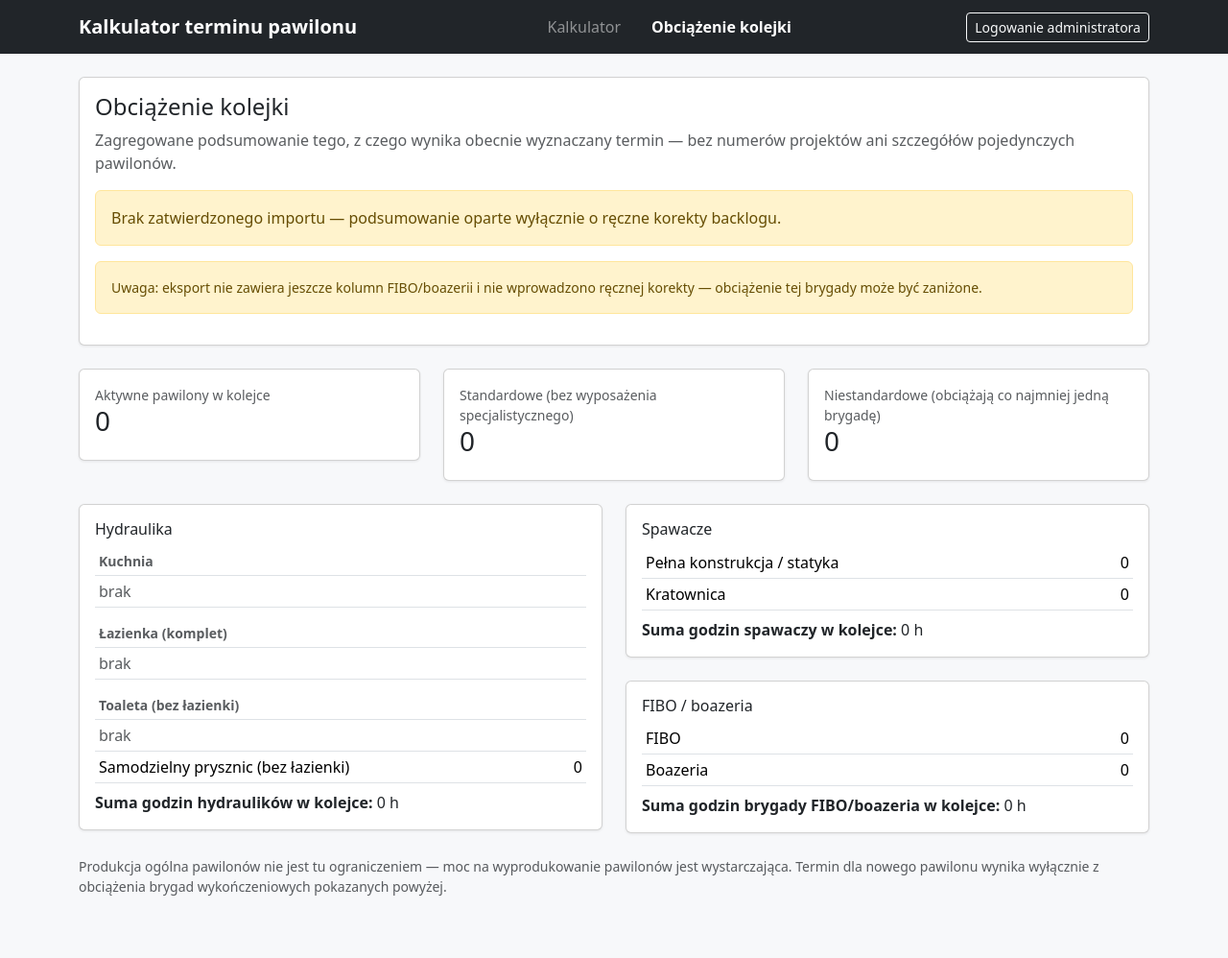
After one commit to bdrezek91/Kalkulator-terminu, a Django app: page /obciazenie/ in a window 1280 px wide. The commit adds this page. Shown: the whole page at 96% size. Run offline with Django 5.2, Linux system fonts and the light colour scheme; data that the repository does not hold is empty.

Commit message:
Make finishing brigades the only bottleneck; add public backlog breakdown tab
General production capacity (45 pavilions/week) is no longer part of the
earliest-week decision — it's shown as informational only. The result now
depends solely on the hydraulic/welding/FIBO-wood brigades, since production
capacity is not the actual constraint. A pavilion needing no specialist
equipment is now available from the nearest week.

Also add a public "Obciążenie kolejki" tab explaining what's driving the
current term: aggregate equipment-type counts and per-brigade hour totals
for the active queue, with no project codes/names ever shown.

```diff
--- /dev/null
+++ b/pawilony/templates/pawilony/backlog_summary.html
@@ -0,0 +1,123 @@
+{% extends "pawilony/base.html" %}
+{% block title %}Obciążenie kolejki — Kalkulator terminu pawilonu{% endblock %}
+{% block content %}
+<div class="card mb-4">
+    <div class="card-body">
+        <h1 class="h4 mb-2">Obciążenie kolejki</h1>
+        <p class="text-muted mb-3">
+            Zagregowane podsumowanie tego, z czego wynika obecnie wyznaczany termin —
+            bez numerów projektów ani szczegółów pojedynczych pawilonów.
+        </p>
+
+        {% if no_active_import %}
+            <div class="alert alert-warning">Brak zatwierdzonego importu — podsumowanie oparte wyłącznie o ręczne korekty backlogu.</div>
+        {% else %}
+            <p class="small text-muted mb-1">
+                {% if last_import_at %}Dane aktualne na: {{ last_import_at|date:"d.m.Y H:i" }}{% endif %}
+            </p>
+        {% endif %}
+        {% if data_is_stale and not no_active_import %}
+        <div class="alert alert-warning small">
+            Uwaga: dane mogą być nieaktualne{% if stale_threshold_hours %} (starsze niż {{ stale_threshold_hours }} godz.){% endif %}.
+        </div>
+        {% endif %}
+        {% if fibo_wood_may_be_understated %}
+        <div class="alert alert-warning small">
+            Uwaga: eksport nie zawiera jeszcze kolumn FIBO/boazerii i nie wprowadzono ręcznej korekty —
+            obciążenie tej brygady może być zaniżone.
+        </div>
+        {% endif %}
+    </div>
+</div>
+
+<div class="row mb-4">
+    <div class="col-md-4">
+        <div class="card"><div class="card-body">
+            <div class="text-muted small">Aktywne pawilony w kolejce</div>
+            <div class="h3">{{ breakdown.total_counted }}</div>
+        </div></div>
+    </div>
+    <div class="col-md-4">
+        <div class="card"><div class="card-body">
+            <div class="text-muted small">Standardowe (bez wyposażenia specjalistycznego)</div>
+            <div class="h3">{{ breakdown.standard_count }}</div>
+        </div></div>
+    </div>
+    <div class="col-md-4">
+        <div class="card"><div class="card-body">
+            <div class="text-muted small">Niestandardowe (obciążają co najmniej jedną brygadę)</div>
+            <div class="h3">{{ breakdown.custom_count }}</div>
+        </div></div>
+    </div>
+</div>
+
+<div class="row">
+    <div class="col-lg-6">
+        <div class="card mb-4">
+            <div class="card-body">
+                <h2 class="h6">Hydraulika</h2>
+                <table class="table table-sm mb-2">
+                    <tbody>
+                        <tr><th colspan="2" class="small text-muted">Kuchnia</th></tr>
+                        {% for wariant, n in breakdown.kuchnia.items %}
+                        <tr><td>{{ wariant }}</td><td class="text-end">{{ n }}</td></tr>
+                        {% empty %}
+                        <tr><td colspan="2" class="text-muted">brak</td></tr>
+                        {% endfor %}
+                        <tr><th colspan="2" class="small text-muted pt-3">Łazienka (komplet)</th></tr>
+                        {% for wariant, n in breakdown.lazienka.items %}
+                        <tr><td>{{ wariant }}</td><td class="text-end">{{ n }}</td></tr>
+                        {% empty %}
+                        <tr><td colspan="2" class="text-muted">brak</td></tr>
+                        {% endfor %}
+                        <tr><th colspan="2" class="small text-muted pt-3">Toaleta (bez łazienki)</th></tr>
+                        {% for wariant, n in breakdown.toaleta.items %}
+                        <tr><td>{{ wariant }}</td><td class="text-end">{{ n }}</td></tr>
+                        {% empty %}
+                        <tr><td colspan="2" class="text-muted">brak</td></tr>
+                        {% endfor %}
+                        <tr><td>Samodzielny prysznic (bez łazienki)</td><td class="text-end">{{ breakdown.prysznic_count }}</td></tr>
+                    </tbody>
+                </table>
+                <p class="mb-0"><strong>Suma godzin hydraulików w kolejce:</strong> {{ backlog.hydraulic_hours }} h</p>
+            </div>
+        </div>
+    </div>
+
+    <div class="col-lg-6">
+        <div class="card mb-4">
+            <div class="card-body">
+                <h2 class="h6">Spawacze</h2>
+                <table class="table table-sm mb-2">
+                    <tbody>
+                        <tr><td>Pełna konstrukcja / statyka</td><td class="text-end">{{ breakdown.statyka_count }}</td></tr>
+                        <tr><td>Kratownica</td><td class="text-end">{{ breakdown.kratownica_count }}</td></tr>
+                    </tbody>
+                </table>
+                <p class="mb-0"><strong>Suma godzin spawaczy w kolejce:</strong> {{ backlog.welding_hours }} h</p>
+            </div>
+        </div>
+
+        <div class="card mb-4">
+            <div class="card-body">
+                <h2 class="h6">FIBO / boazeria</h2>
+                <table class="table table-sm mb-2">
+                    <tbody>
+                        <tr><td>FIBO</td><td class="text-end">{{ breakdown.fibo_count }}</td></tr>
+                        <tr><td>Boazeria</td><td class="text-end">{{ breakdown.boazeria_count }}</td></tr>
+                    </tbody>
+                </table>
+                <p class="mb-0"><strong>Suma godzin brygady FIBO/boazeria w kolejce:</strong> {{ backlog.fibo_wood_hours }} h</p>
+                {% if manual_totals.FIBO_WOOD %}
+                <p class="small text-muted mb-0">w tym {{ manual_totals.FIBO_WOOD }} h z ręcznej korekty administratora</p>
+                {% endif %}
+            </div>
+        </div>
+    </div>
+</div>
+
+<p class="small text-muted">
+    Produkcja ogólna pawilonów nie jest tu ograniczeniem — moc na wyprodukowanie pawilonów jest wystarczająca.
+    Termin dla nowego pawilonu wynika wyłącznie z obciążenia brygad wykończeniowych pokazanych powyżej.
+</p>
+{% endblock %}
--- a/pawilony/templates/pawilony/base.html
+++ b/pawilony/templates/pawilony/base.html
@@ -17,6 +17,16 @@
 <nav class="navbar navbar-expand-lg navbar-dark bg-dark mb-4">
     <div class="container">
         <a class="navbar-brand" href="{% url 'pawilony:calculator' %}">Kalkulator terminu pawilonu</a>
+        <ul class="nav">
+            <li class="nav-item">
+                <a class="nav-link {% if request.resolver_match.url_name == 'calculator' %}active fw-semibold text-white{% else %}text-white-50{% endif %}"
+                   href="{% url 'pawilony:calculator' %}">Kalkulator</a>
+            </li>
+            <li class="nav-item">
+                <a class="nav-link {% if request.resolver_match.url_name == 'backlog_summary' %}active fw-semibold text-white{% else %}text-white-50{% endif %}"
+                   href="{% url 'pawilony:backlog_summary' %}">Obciążenie kolejki</a>
+            </li>
+        </ul>
         <div class="d-flex">
             {% if user.is_authenticated %}
                 <a class="btn btn-outline-light btn-sm me-2" href="{% url 'pawilony:dashboard' %}">Panel administratora</a>
--- a/pawilony/urls.py
+++ b/pawilony/urls.py
@@ -7,6 +7,7 @@ app_name = "pawilony"
 
 urlpatterns = [
     path("", views.CalculatorView.as_view(), name="calculator"),
+    path("obciazenie/", views.BacklogSummaryView.as_view(), name="backlog_summary"),
     path("admin-panel/login/", auth_views.LoginView.as_view(template_name="pawilony/admin/login.html"), name="login"),
     path("admin-panel/logout/", auth_views.LogoutView.as_view(next_page="pawilony:calculator"), name="logout"),
     path("admin-panel/", views.DashboardView.as_view(), name="dashboard"),
--- a/pawilony/views.py
+++ b/pawilony/views.py
@@ -13,6 +13,7 @@ from pawilony.forms import CalculatorForm, ImportUploadForm
 from pawilony.models import CapacityConfiguration, ImportBatch, ManualBacklogAdjustment
 from pawilony.services.capacity import (
     compute_backlog_totals,
+    compute_equipment_breakdown,
     fibo_wood_columns_present,
     get_active_configuration,
     get_active_import_batch,
@@ -26,7 +27,7 @@ from pawilony.services.import_service import (
     commit_batch,
     report_to_dict,
 )
-from pawilony.services.week_calculation import BRIGADE_LABELS, calculate_earliest_week
+from pawilony.services.week_calculation import BASE_LABEL, BRIGADE_LABELS, calculate_earliest_week
 
 logger = logging.getLogger("pawilony.audit")
 
@@ -117,12 +118,28 @@ class CalculatorView(View):
                 }
             )
 
+        base_row = None
+        if week_result.base_outcome:
+            base_row = {
+                "label": BASE_LABEL,
+                "weeks": week_result.base_outcome.weeks,
+                "current_backlog": week_result.base_outcome.current_backlog,
+                "effective_capacity": week_result.base_outcome.effective_capacity,
+            }
+
+        bottleneck_label = (
+            BRIGADE_LABELS[week_result.bottleneck_key]
+            if week_result.bottleneck_key
+            else "Brak — pawilon nie wymaga prac żadnej brygady wykończeniowej"
+        )
+
         context.update(
             {
                 "result": week_result,
                 "brigade_rows": brigade_rows,
+                "base_row": base_row,
                 "hours_result": hours_result,
-                "bottleneck_label": BRIGADE_LABELS[week_result.bottleneck_key],
+                "bottleneck_label": bottleneck_label,
                 "no_active_import": active_batch is None,
                 "last_import_at": last_import_at,
                 "data_is_stale": data_is_stale,
@@ -130,6 +147,50 @@ class CalculatorView(View):
                 "fibo_wood_may_be_understated": fibo_wood_may_be_understated,
             }
         )
+        return render(request, self.template_name, context)
+
+
+class BacklogSummaryView(View):
+    """
+    Publiczne, zagregowane podsumowanie obecnego obciążenia kolejki —
+    wyjaśnia, z czego wynika wyznaczany termin. Pokazuje wyłącznie liczby
+    wg typu wyposażenia, nigdy kodów/nazw/numerów projektów pawilonów.
+    """
+
+    template_name = "pawilony/backlog_summary.html"
+
+    def get(self, request):
+        active_batch = get_active_import_batch()
+        backlog = compute_backlog_totals(active_batch)
+        breakdown = compute_equipment_breakdown(active_batch)
+        manual_totals = manual_adjustment_totals()
+        fibo_present, boazeria_present = fibo_wood_columns_present(active_batch)
+
+        try:
+            config = get_active_configuration()
+            stale_threshold_hours = config.stale_data_warning_hours
+        except NoActiveConfigurationError:
+            stale_threshold_hours = None
+
+        last_import_at = None
+        data_is_stale = True
+        if active_batch and active_batch.committed_at:
+            last_import_at = active_batch.committed_at
+            if stale_threshold_hours is not None:
+                age = timezone.now() - active_batch.committed_at
+                data_is_stale = age.total_seconds() > stale_threshold_hours * 3600
+
+        context = {
+            "backlog": backlog,
+            "breakdown": breakdown,
+            "manual_totals": manual_totals,
+            "no_active_import": active_batch is None,
+            "last_import_at": last_import_at,
+            "data_is_stale": data_is_stale,
+            "stale_threshold_hours": stale_threshold_hours,
+            "fibo_wood_may_be_understated": not (fibo_present and boazeria_present)
+            and manual_totals["FIBO_WOOD"] == 0,
+        }
         return render(request, self.template_name, context)
 
 
```
Also changed, not shown: pawilony/services/capacity.py (+59 -0 lines), pawilony/services/week_calculation.py (+25 -22 lines), pawilony/templates/pawilony/calculator.html (+8 -2 lines), pawilony/tests/test_backlog_summary.py (added, +90 -0 lines), pawilony/tests/test_week_calculation.py (+8 -4 lines).
